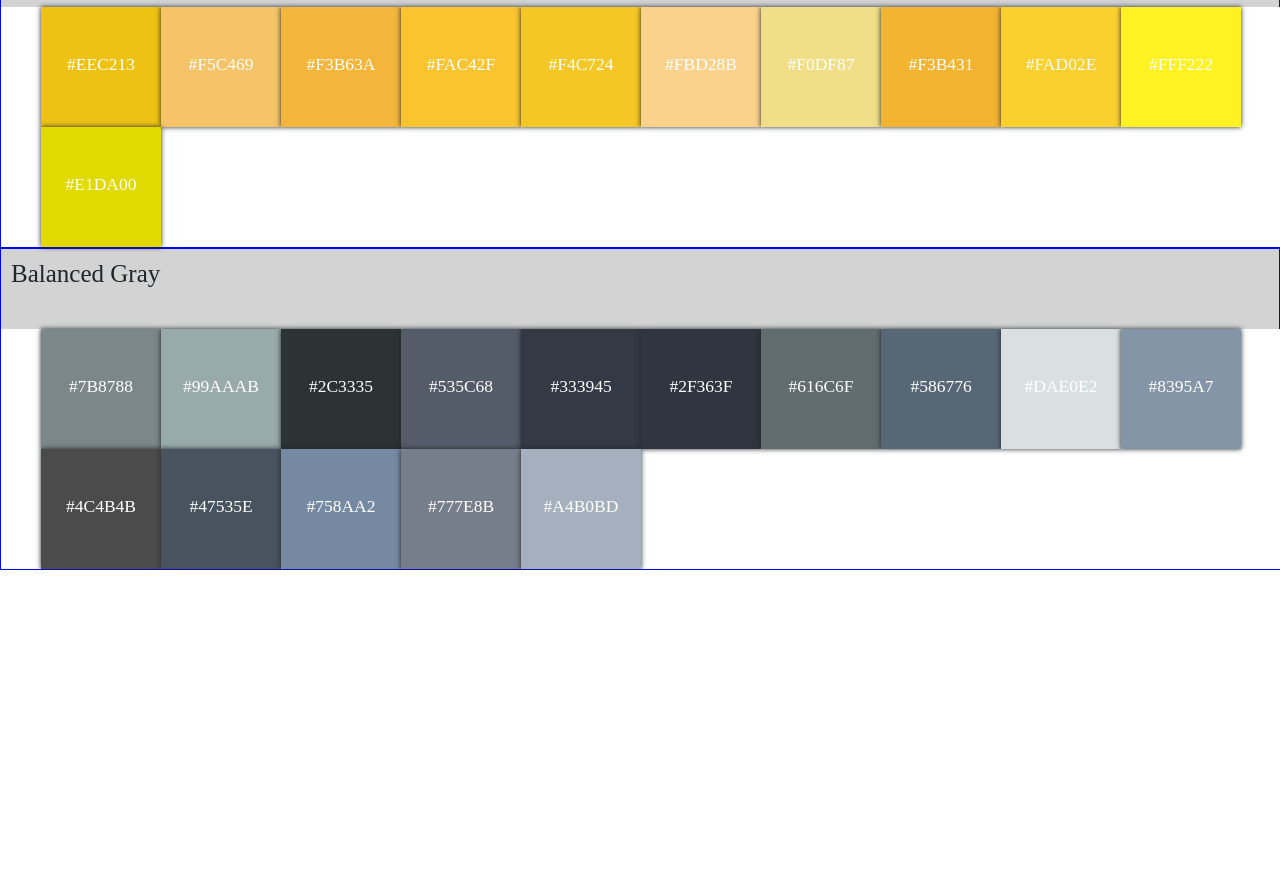
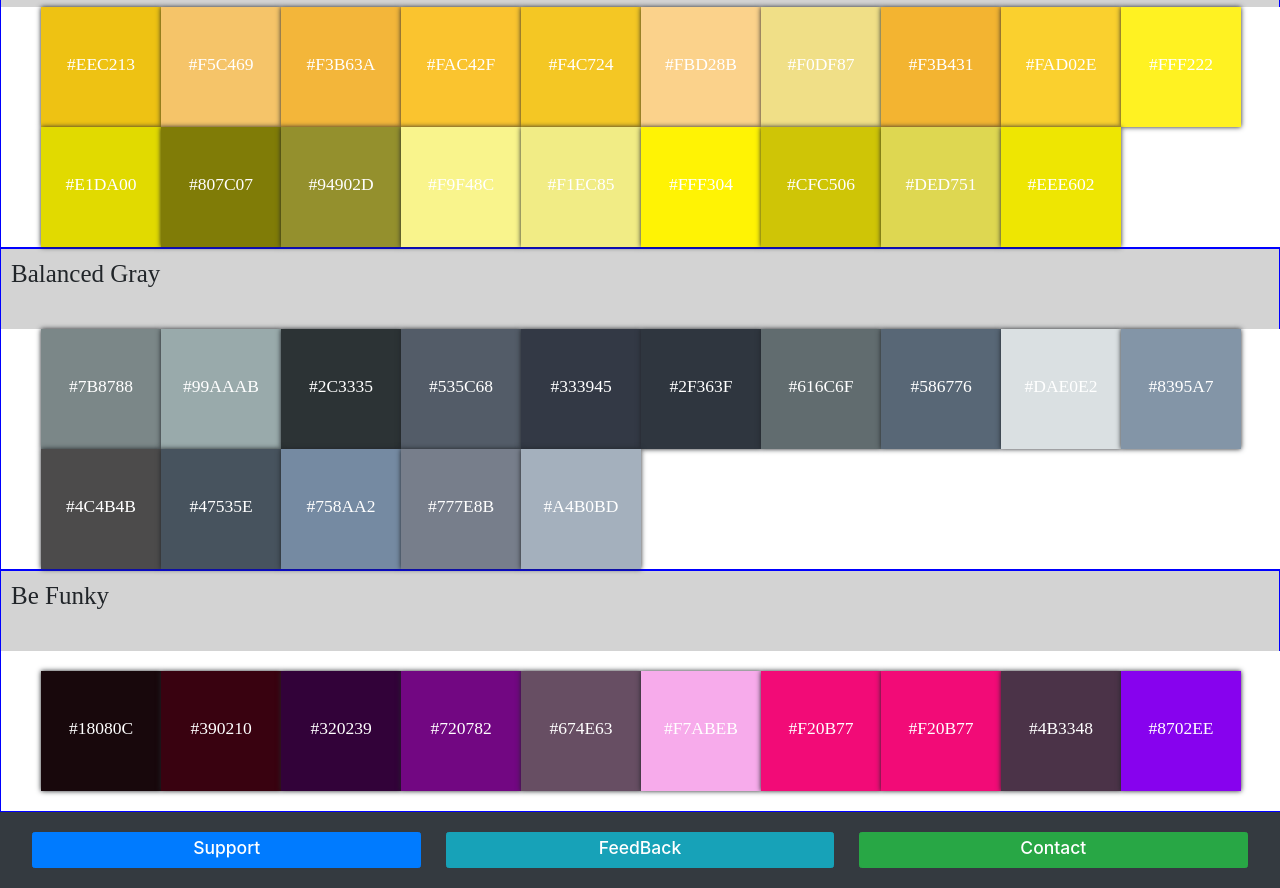
Before and after one commit to HunbalSiddiqui/UiColorPicker, a React (Create React App) app: page / in a window 1280 px wide. Shown: the part 1040-1928 px from the top of the page. Before the commit the page ends 1610 px from the top, so only its background shows below. Built offline with nearby package versions, Linux system fonts and the light colour scheme; a web font is replaced by a local one.

Commit message:
Test Version Completed

```diff
--- a/public/index.html
+++ b/public/index.html
@@ -2,14 +2,14 @@
 <html lang="en">
   <head>
     <meta charset="utf-8" />
-    <link rel="icon" href="%PUBLIC_URL%/favicon.ico" />
+    <!-- <link rel="icon" href="%PUBLIC_URL%/favicon.ico" /> -->
     <meta name="viewport" content="width=device-width, initial-scale=1" />
     <meta name="theme-color" content="#000000" />
     <meta
       name="description"
       content="Web site created using create-react-app"
     />
-    <link rel="apple-touch-icon" href="%PUBLIC_URL%/logo192.png" />
+    <!-- <link rel="apple-touch-icon" href="%PUBLIC_URL%/logo192.png" /> -->
     <!--
       manifest.json provides metadata used when your web app is installed on a
       user's mobile device or desktop. See https://developers.google.com/web/fundamentals/web-app-manifest/
@@ -29,7 +29,7 @@ crossorigin="anonymous">
       work correctly both with client-side routing and a non-root public URL.
       Learn how to configure a non-root public URL by running `npm run build`.
     -->
-    <title>React App</title>
+    <title>Ui ColorCopy</title>
   </head>
   <body>
     <noscript>You need to enable JavaScript to run this app.</noscript>
--- a/src/App.js
+++ b/src/App.js
@@ -1,11 +1,13 @@
 import React from 'react';
 import './App.css';
 import LandingPage from './Pages/LandingPage';
+import Footer from './Components/Footer';
 
 function App() {
   return (
     <div>
        <LandingPage></LandingPage>
+       <Footer/>
     </div>
   );
 }
--- /dev/null
+++ b/src/Components/Footer.css
@@ -0,0 +1,9 @@
+.footer{
+    box-sizing: border-box;
+    padding: 2rem 2rem;
+}
+.footerBtn{
+    flex: 1;
+    margin-left: 1%;
+    margin-right: 1%;
+}
--- /dev/null
+++ b/src/Components/Footer.jsx
@@ -0,0 +1,11 @@
+import React from 'react'
+import './Footer.css'
+export default function Footer() {
+    return (
+        <nav class="navbar navbar-light bg-dark flex footer">
+          <button type="button" class="btn btn-primary footerBtn"><h3>Support</h3></button>
+          <button type="button" class="btn btn-info footerBtn"><h3>FeedBack</h3></button>
+          <button type="button" class="btn btn-success footerBtn"><h3>Contact</h3></button>
+        </nav>
+    )
+}
--- a/src/Pages/LandingPage.jsx
+++ b/src/Pages/LandingPage.jsx
@@ -2,7 +2,7 @@ import React from 'react'
 import './LandingPage.css'
 import NavBar from '../Components/NavBar'
 import ColorBox from '../Components/ColorBox/ColorBox'
-import { RockingRed, BeautifulBlue, GolfGreen, HappyYellow, BalancedGray } from '../Utility/ColorClasses'
+import { RockingRed, BeautifulBlue, GolfGreen, HappyYellow, BalancedGray, BeFunky } from '../Utility/ColorClasses'
 export default function LandingPage() {
     return (
         <div className="landingPageWrapper">
@@ -50,6 +50,14 @@ export default function LandingPage() {
                         }
                     </div>
                 </div>
+                <div className="colorRod">
+                    <div className="colorName"><h1>Be Funky</h1></div>
+                    <div className="colorBoxesRod flex">
+                        {
+                            BeFunky.map((color,index)=><ColorBox key={index} srcColor={color}/>)
+                        }
+                    </div>
+                </div>
             </div>
         </div>
     )
--- a/src/Utility/ColorClasses.jsx
+++ b/src/Utility/ColorClasses.jsx
@@ -4,6 +4,8 @@ export var BeautifulBlue = ['#3498DB','#487EB0','#25CCF7','#192A56','#6A89CC','#
 
 export var GolfGreen = ['#2ecc72','#26ae60','#6ab04c','#10A881','#45CE30','#43BE31','#1BCA9B','#7CEC9F','#6AB04A','#badc57','#A3CB37','#019031','#75DA8B','#53E0BC','#218F76']
 
-export var HappyYellow = ['#EEC213','#F5C469','#F3B63A','#FAC42F','#F4C724','#FBD28B','#F0DF87','#F3B431','#FAD02E','#FFF222','#E1DA00']
+export var HappyYellow = ['#EEC213','#F5C469','#F3B63A','#FAC42F','#F4C724','#FBD28B','#F0DF87','#F3B431','#FAD02E','#FFF222','#E1DA00','#807C07','#94902D','#F9F48C','#F1EC85','#FFF304','#CFC506','#DED751','#EEE602']
 
 export var BalancedGray = ['#7B8788','#99AAAB','#2C3335','#535C68','#333945','#2F363F','#616C6F','#586776','#DAE0E2','#8395A7','#4C4B4B','#47535E','#758AA2','#777E8B','#A4B0BD']
+
+export var BeFunky = ['#18080C','#390210','#320239','#720782','#674E63','#F7ABEB','#F20B77','#F20B77','#4B3348','#8702EE']
```
